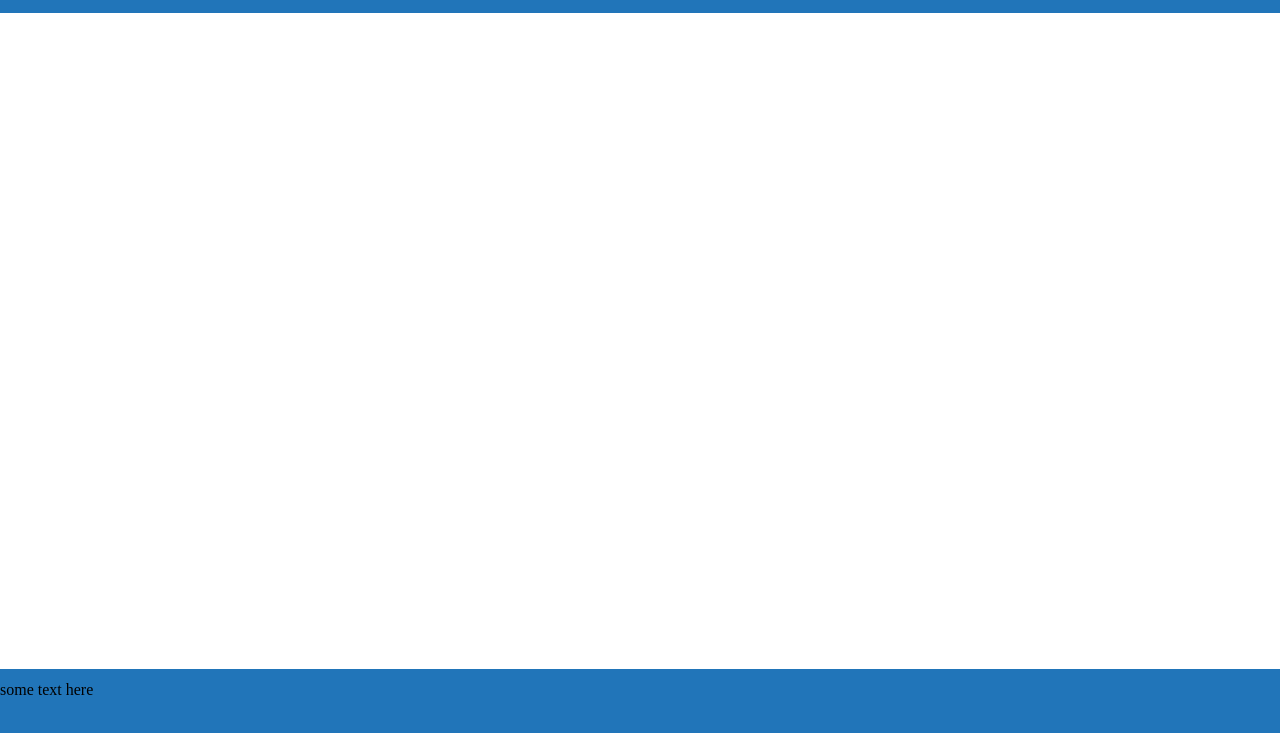
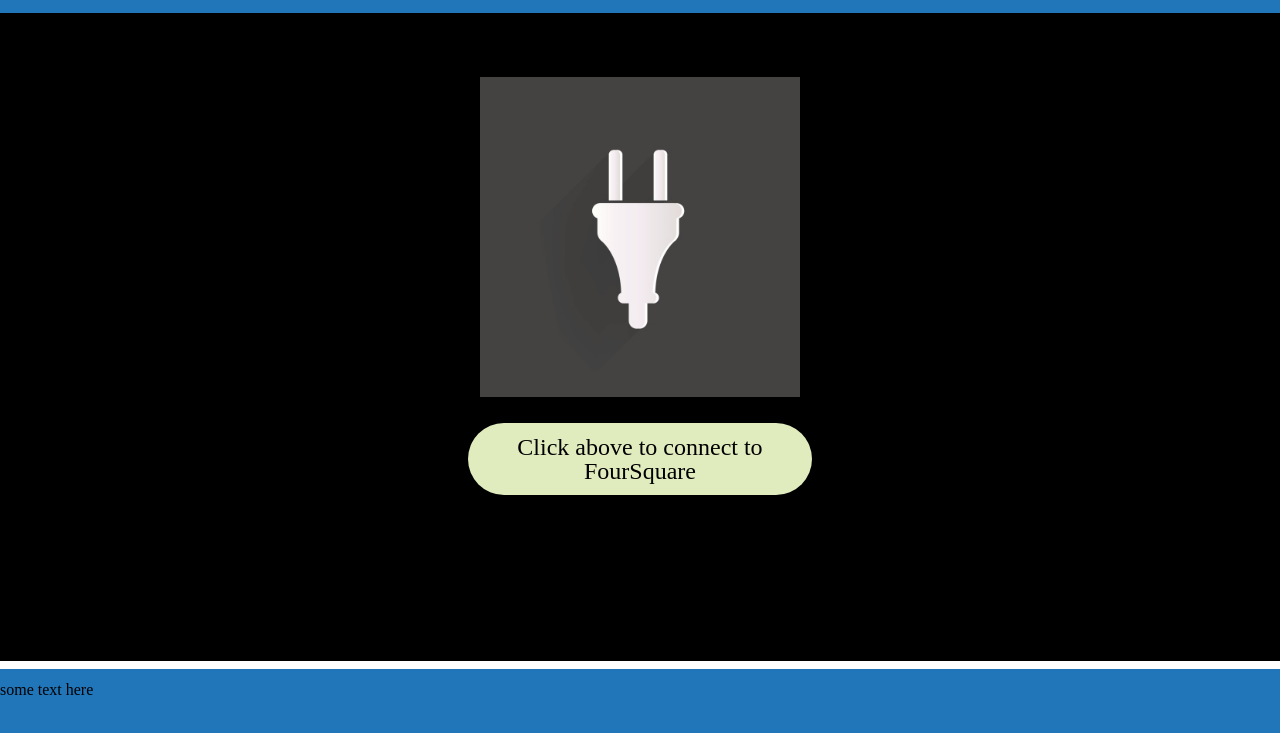
Before and after one commit to Almontas/FourSquareJax, a plain HTML site: page index.html in a window 1280 px wide. Shown: the part 67-800 px from the top of the page. Drawn offline with nearby package versions, Linux system fonts and the light colour scheme.

Commit message:
Up and running

```diff
--- a/FourSquareJax.js
+++ b/FourSquareJax.js
@@ -15,31 +15,24 @@ $(document).ready(function() {
             }
 
 
-    access_token = 3;
 
-   if (access_token == 3)
-     {
-
+if (access_token == null) {
     $('.dashboardProfile').hide();
     $('.dashboardInfo').hide();
     $('.dashboardConnect').show();
     $('.connect').click(function() {
-
         var url = "https://foursquare.com/oauth2/access_token";
         url += "?client_id="+foursquareApi.clientId;
         url += "&response_type=token";
         url += "&redirect_uri="+foursquareApi.redirectUrl;
         window.location = url;
-
     });
 }
-    else
-    {
+else {
     $('.dashboardProfile').show();
     $('.dashboardInfo').show();
-    }             $('.dashboardConnect').hide();
-
-
+    $('.dashboardConnect').hide();
+}
 
 
                 //gets parameter from above sends request back to API
--- a/index.html
+++ b/index.html
@@ -17,7 +17,9 @@
 
 		            <div class="dashboardConnect">
 		            	<div class="connect">
-		            		<p> Sign In </p>
+
+		            		<img src = "images/ConnectPlug.jpg">
+		            		<p> Click above to connect to FourSquare </p>
 	       				</div>
 	           		</div>
 
--- a/main.css
+++ b/main.css
@@ -75,7 +75,7 @@ body {
 
 .connect{
 	float: right;
-	width: 50%;
+	width: 100%;
 	margin: 0%;
 	padding: 0%;
 	height: 100%;
@@ -84,16 +84,21 @@ body {
 
 .connect p{
 
-	padding: .25em;
+	padding: .5em;
 	background-color: #E0ECBE;
 	border-radius: 1.5em;
-	float: right;
-	margin-right: 10%;
-	margin-top: 2%;
 	font-size: 1.5em;
-	width: 15%;
+	width: 25%;
+	margin: auto;
+}
 
+.connect img{
+    margin-top: 5%;
+    margin-bottom: 2%;
+	width: 25%;
+	cursor: pointer;
 }
+
 
 .logo{
 
@@ -162,7 +167,7 @@ height: 4em;
 	width: 100%;
 	height: 90%;
 	background-color: black;
-
+	text-align: center;
 
 }
 
```
Also changed, not shown: images/ConnectPlug.jpg (added). Lines whose indentation alone changed are shown as unchanged.
